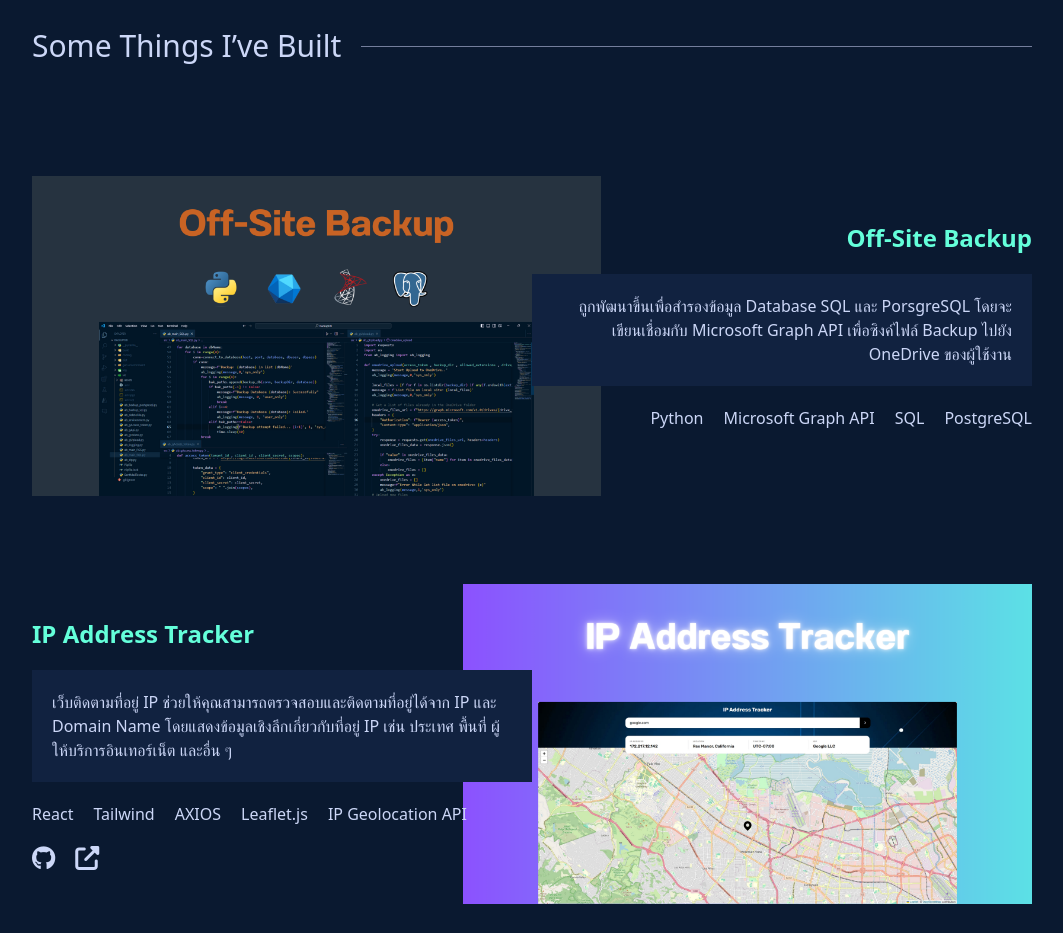
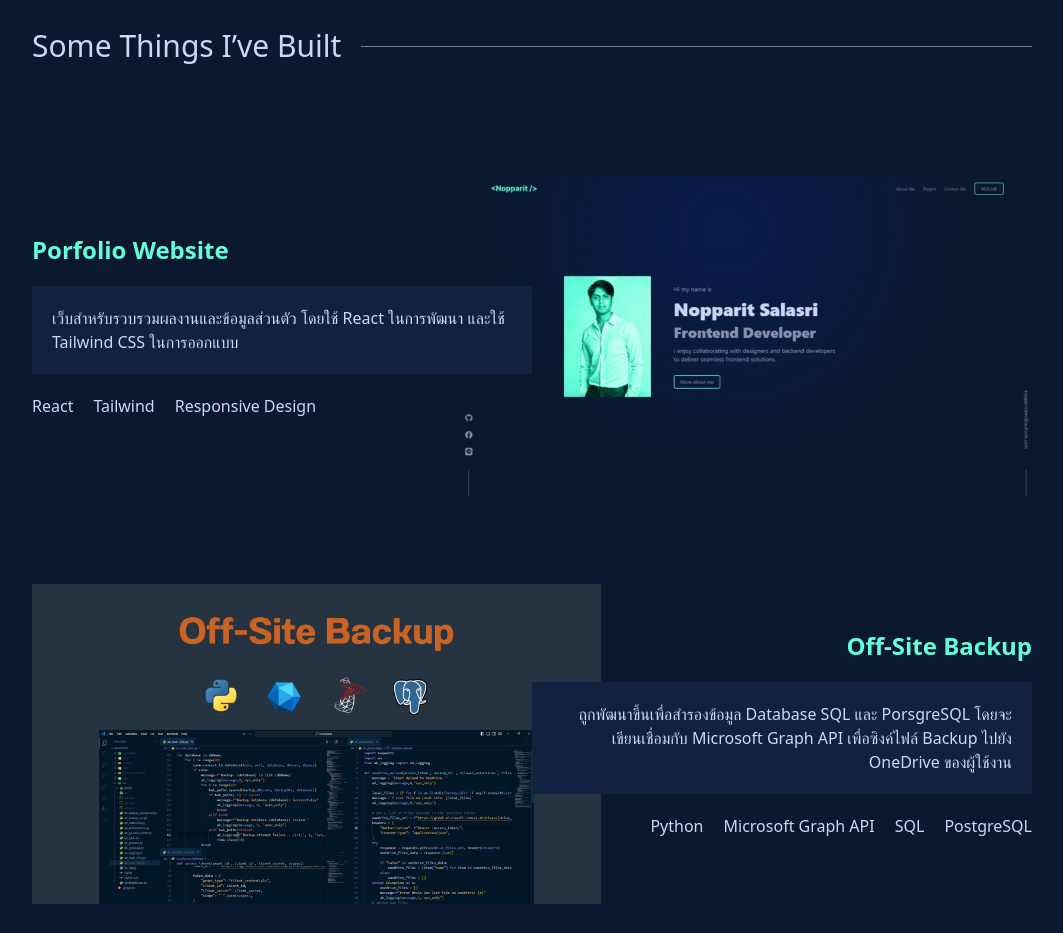
Before and after one commit to CYNIXDev/portfolio, a React (Vite) app: page / in a window 1280 px wide. Shown: the part 1680-2613 px from the top of the page, without its empty margins (108-1171 px from the left). Built offline with nearby package versions, Linux system fonts and the light colour scheme; no server answers.

Commit message:
update project

```diff
--- a/src/assets/project/data.js
+++ b/src/assets/project/data.js
@@ -1,5 +1,6 @@
 import project1 from "./project1.png";
 import project2 from "./project2.png";
+import project3 from "./project3.png";
 
 const projectsData = [
   {
@@ -18,6 +19,13 @@
     image: project1,
     stack: ["Python", "Microsoft Graph API", "SQL", "PostgreSQL"],
   },
+  {
+    title: "Porfolio Website",
+    description:
+      "เว็บสำหรับรวบรวมผลงานและข้อมูลส่วนตัว โดยใช้ React ในการพัฒนา และใช้ Tailwind CSS ในการออกแบบ",
+    image: project3,
+    stack: ["React", "Tailwind", "Responsive Design"],
+  },
   // Add more project objects as needed
 ];
 
```
Also changed, not shown: src/assets/project/preview.png (deleted), src/assets/project/project3.png (added).
